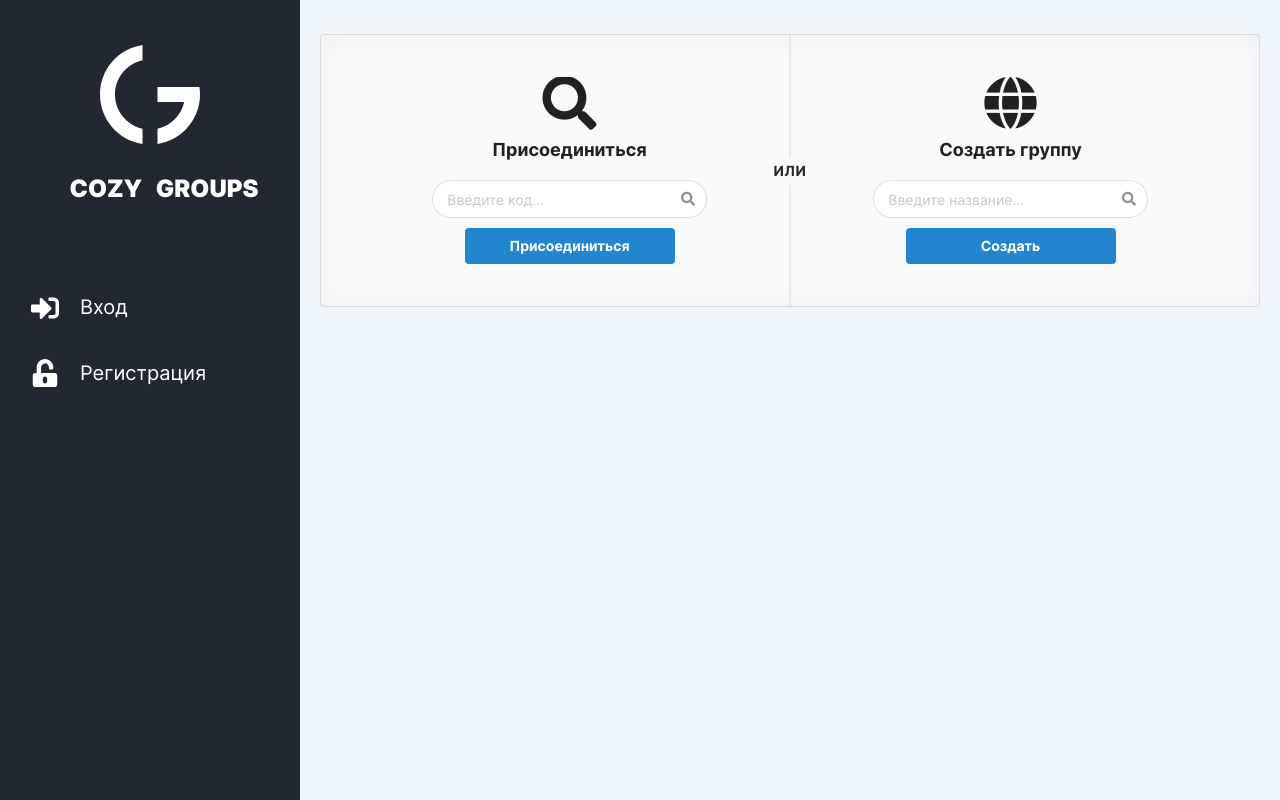
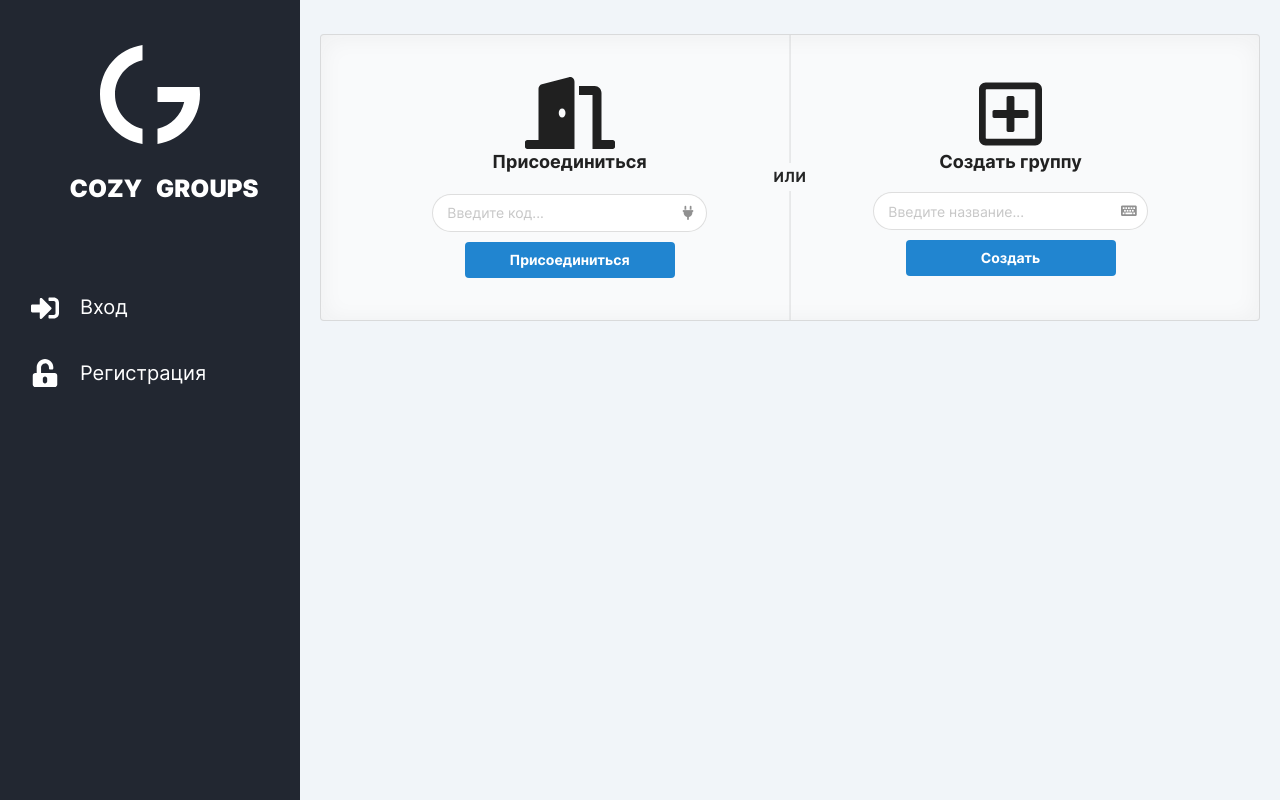
Before and after one commit to danyavol/cozy-groups, a React (Create React App) app in the folder client/: page /add-group in a window 1280 px wide. Built offline with nearby package versions, Linux system fonts and the light colour scheme.

Commit message:
Update list and redirecting after post requests.

```diff
--- a/client/src/components/App.js
+++ b/client/src/components/App.js
@@ -31,6 +31,7 @@ class App extends Component {
         }
 
         this.updateToken = this.updateToken.bind(this);
+        this.updateGroups = this.updateGroups.bind(this);
     }
 
     componentDidMount() {
@@ -59,7 +60,6 @@ class App extends Component {
                     console.log(err);
                 })
         }
-        // this.setState({loading: false});
         console.log(this.state.Groups, 'app.js');
     }
 
@@ -80,7 +80,7 @@ class App extends Component {
                                 <Register updateToken={this.updateToken} />
                             </Route>
                             <Route path ="/add-group">
-                                <AddGroups token={this.state.token} />
+                                <AddGroups updateGroups={this.updateGroups} token={this.state.token} myGroups = {this.state.Groups} />
                             </Route>
                             <Route path="/groups/:id" component={Group} />
                             <Route to="/*">
@@ -97,6 +97,12 @@ class App extends Component {
         console.log(123, value);
         this.setState({token: value});
     }
+
+    updateGroups(value) {
+        let groups = this.state.Groups;
+        groups.push(value);
+        this.setState({Groups : groups});
+    }
 }
 
 export default App;
--- a/client/src/pages/groups/addGroups.js
+++ b/client/src/pages/groups/addGroups.js
@@ -1,5 +1,9 @@
 import React, { Component } from 'react';
+import { withRouter } from "react-router-dom";
+import { FontAwesomeIcon } from '@fortawesome/react-fontawesome';
 import axios from 'axios';
+import { faDoorOpen } from '@fortawesome/free-solid-svg-icons';
+import { faPlusSquare } from '@fortawesome/free-regular-svg-icons';
 
 class addGroups extends Component {
 
@@ -8,7 +12,8 @@ class addGroups extends Component {
         this.state = {
             token:null,
 
-            loading : false,
+            loadingJoin : false,
+            loadingCreate : false,
 
             inviteCode : '',
             groupName : '',
@@ -16,12 +21,12 @@ class addGroups extends Component {
             globalErrorTitle: '',
             globalError: '',
 
+            myGroups : null
         }
         this.joinGroup = this.joinGroup.bind(this);
         this.createGroup = this.createGroup.bind(this);
         this.handleGroupNameChange = this.handleGroupNameChange.bind(this);
         this.handleInviteCodeChange = this.handleInviteCodeChange.bind(this);
-        this.handleInputChange = this.handleInputChange.bind(this);
         this.hideGlobalError = this.hideGlobalError.bind(this);
     }
 
@@ -33,14 +38,20 @@ class addGroups extends Component {
                         <div className="header">{this.state.globalErrorTitle}</div>
                         <p>{this.state.globalError}</p>
                 </div>
+
+
                 <div className="ui placeholder very padded container segment">
-
                     <div className="ui two column stackable center aligned grid">
                         <div className="ui vertical divider">или</div>
                         <div className="middle aligned row">
+
+
+
                             <div className="column">
-
-                                    <div className="ui icon header"><i className="search icon"></i> Присоединиться </div>
+                                <div className="ui icon header">
+                                <FontAwesomeIcon icon={faDoorOpen} size='4x' /><br/>
+                                <p>Присоединиться</p>
+                                </div>
                                 <div className="ui search">
                                     <div className="ui icon input">
                                         <input
@@ -51,17 +62,26 @@ class addGroups extends Component {
                                             value = {this.state.inviteCode}
                                             onChange = {this.handleInviteCodeChange}
                                         />
-                                    <i className="search icon"></i>
+                                        <i className="plug icon"></i>
                                     </div>
                                     <div className="results"></div>
                                 </div>
                                 <div className="ui hidden divider"></div>
                                 <div className = "margin">
-                                <div onClick={this.joinGroup} className={`ui primary button ${this.state.loading ? 'loading disabled' : ''}`}>Присоединиться </div>
+                                    <div onClick={this.joinGroup}
+                                        className={`ui primary button
+                                            ${this.state.loadingJoin ? 'loading disabled' : ''}
+                                            ${this.state.loadingCreate ? 'disabled' : ''}`}>Присоединиться
                                     </div>
                                 </div>
+                            </div>
+
+
+
                             <div className="column">
-                            <div className="ui icon header"><i className="world icon"></i> Создать группу </div>
+                                <div className="ui icon header">
+                                <FontAwesomeIcon icon={faPlusSquare} size='4x' /><br/> Создать группу
+                                </div>
                                 <div className="ui search">
                                     <div className="ui icon input">
                                         <input
@@ -72,16 +92,24 @@ class addGroups extends Component {
                                             value = {this.state.groupName}
                                             onChange = {this.handleGroupNameChange}
                                         />
-                                        <i className="search icon"></i>
+                                        <i className="keyboard icon"></i>
                                     </div>
                                     <div className="results"></div>
                                 </div>
                                 <div className="ui hidden divider"></div>
                                 <div className = "margin">
-                                    <div onClick={this.createGroup} className={`ui primary button ${this.state.loading ? 'loading disabled' : ''}`}>Создать </div>
+                                    <div
+                                        onClick={this.createGroup}
+                                        className={`ui primary button
+                                            ${this.state.loadingCreate ? 'loading disabled' : ''}
+                                            ${this.state.loadingJoin ? 'disabled' : ''}`}>Создать
                                     </div>
                                 </div>
                             </div>
+                        </div>
+
+
+
                     </div>
                 </div>
             </div>
@@ -89,7 +117,7 @@ class addGroups extends Component {
     }
 
     createGroup(){
-        this.setState({ loading: true });
+        this.setState({loadingJoin : false, loadingCreate : true})
         this.hideGlobalError();
         let data = {name : this.state.groupName}
         axios.post('http://localhost:3080/groups/create', data, {
@@ -97,13 +125,15 @@ class addGroups extends Component {
                 'Authorization': this.props.token
         }})
         .then(response => {
-                this.setState({ loading: false });
+            this.setState({loadingJoin : false, loadingCreate : false})
             if(response.data.ok) {
                 console.log('Успешно создана группа!')
+                this.props.updateGroups(response.data.group);
+                this.props.history.push("/groups/" + response.data.group.id);
             }
         })
         .catch((err) => {
-            this.setState({ loading: false });
+            this.setState({loadingJoin : false, loadingCreate : false})
             let errorText;
             if (err.response) errorText = err.response.data.message;
             else errorText = 'Ошибка соединения с сервером';
@@ -115,6 +145,9 @@ class addGroups extends Component {
         })
     }
 
+    changeRoute(path) {
+        this.props.history.push(path)
+    }
 
     hideGlobalError() {
         this.setState({
@@ -124,7 +157,7 @@ class addGroups extends Component {
     }
 
     joinGroup() {
-        this.setState({ loading: true });
+        this.setState({loadingJoin : true, loadingCreate : false})
         this.hideGlobalError();
         let data = {inviteCode : this.state.inviteCode}
         axios.post('http://localhost:3080/groups/join',data, {
@@ -132,13 +165,16 @@ class addGroups extends Component {
                 'Authorization': this.props.token
         }})
         .then(response => {
-                this.setState({ loading: false });
+            this.setState({ loadingCreate : false });
+            this.setState({loadingJoin : false});
             if(response.data.ok) {
                 console.log('Вы присоединились к группе!')
+                this.props.updateGroups(response.data.group);
+                this.props.history.push("/groups/" + response.data.group.id);
             }
         })
         .catch((err) => {
-            this.setState({ loading: false });
+            this.setState({loadingJoin : false, loadingCreate : false})
             let errorText;
             if (err.response) errorText = err.response.data.message;
             else errorText = 'Ошибка соединения с сервером';
@@ -158,13 +194,6 @@ class addGroups extends Component {
     handleGroupNameChange(e) {
         this.setState({groupName : e.target.value})
     }
-
-    handleInputChange(e) {
-        this.setState(
-            {[e.target.name]: e.target.value}
-        );
 }
 
-}
-
-export default addGroups;
+export default withRouter(addGroups);
```
Lines whose indentation alone changed are shown as unchanged.
